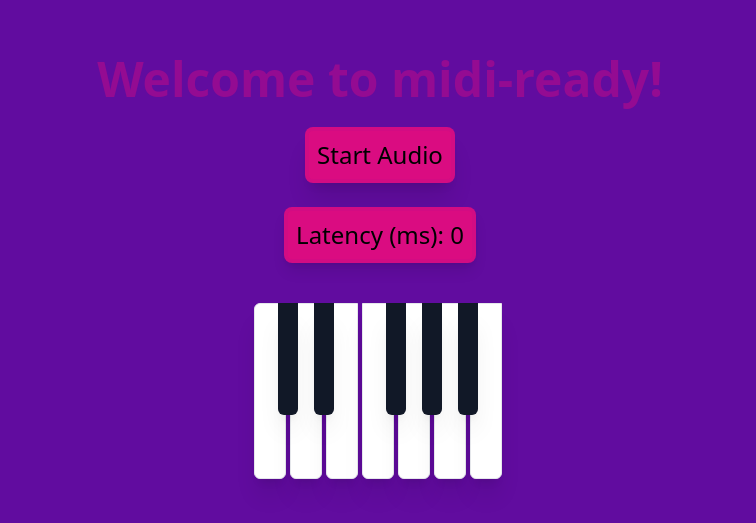
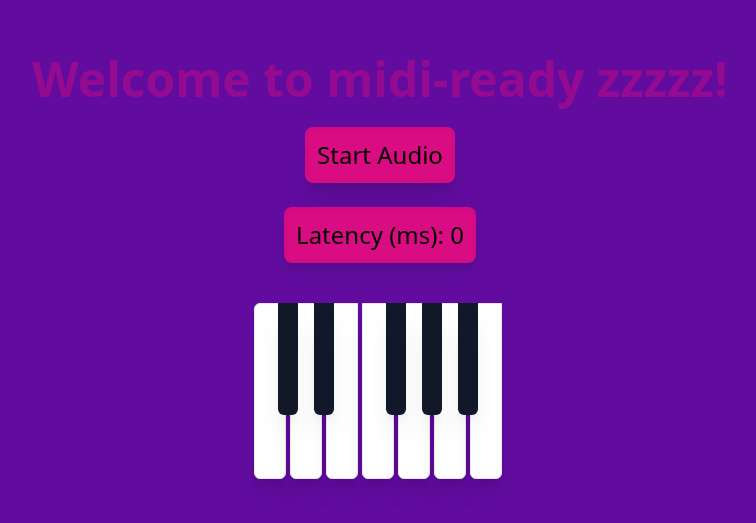
Before and after one commit to Github-Archives/midi-ready, a React (Vite) app: page / in a window 1280 px wide. Shown: the part 133-656 px from the top of the page, without its empty margins (260-1016 px from the left). Built offline with nearby package versions, Linux system fonts and the light colour scheme.

Commit message:
deploy test

```diff
--- a/src/App.jsx
+++ b/src/App.jsx
@@ -12,7 +12,7 @@ const App = () => {
   return (
     <div className="flex h-screen flex-col items-center justify-center bg-custom-1">
       <h1 className="mb-6 font-ostrich text-5xl font-extrabold text-custom-2 ">
-        Welcome to midi-ready!
+        Welcome to midi-ready zzzzz!
       </h1>
       <HandleMidi />
 
```
